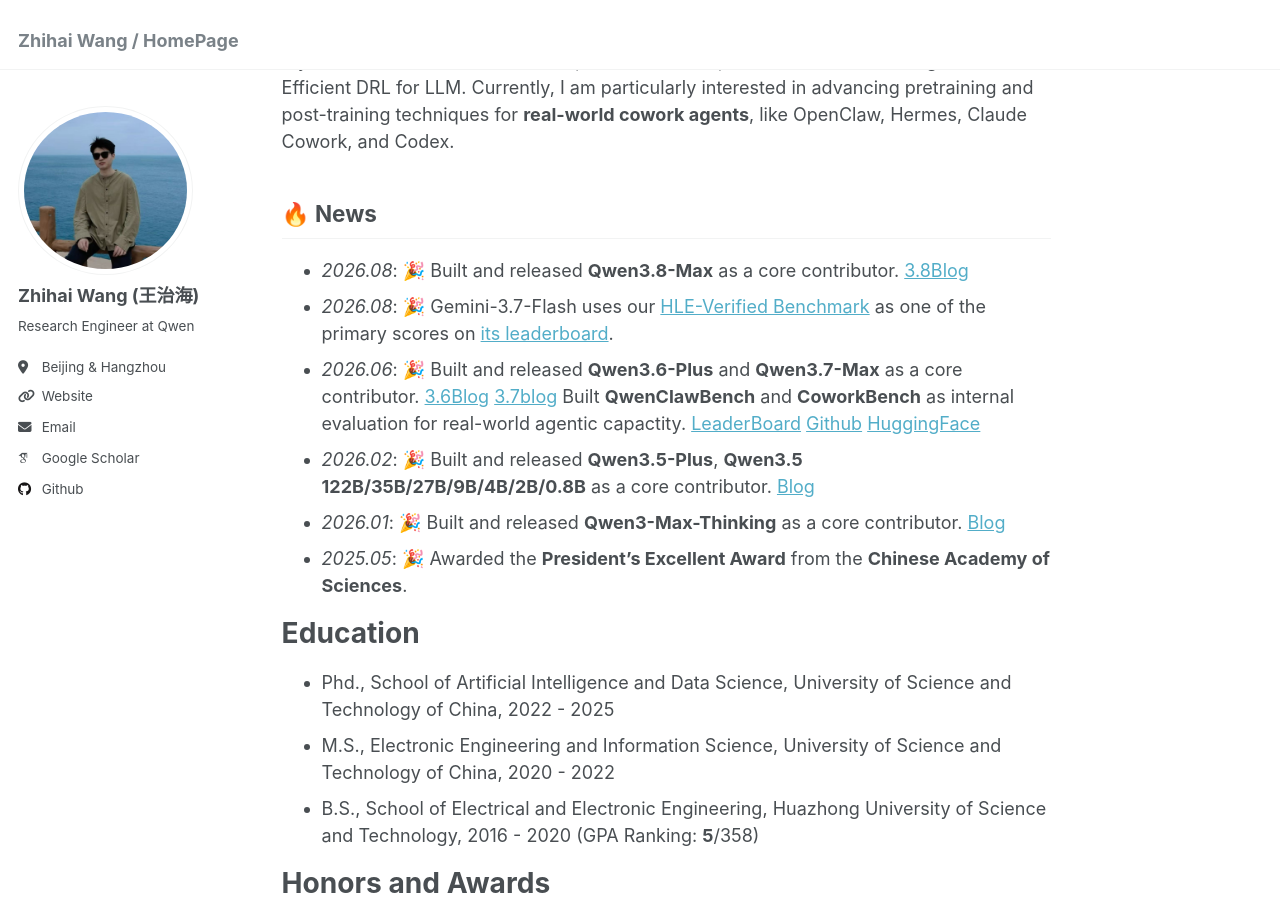
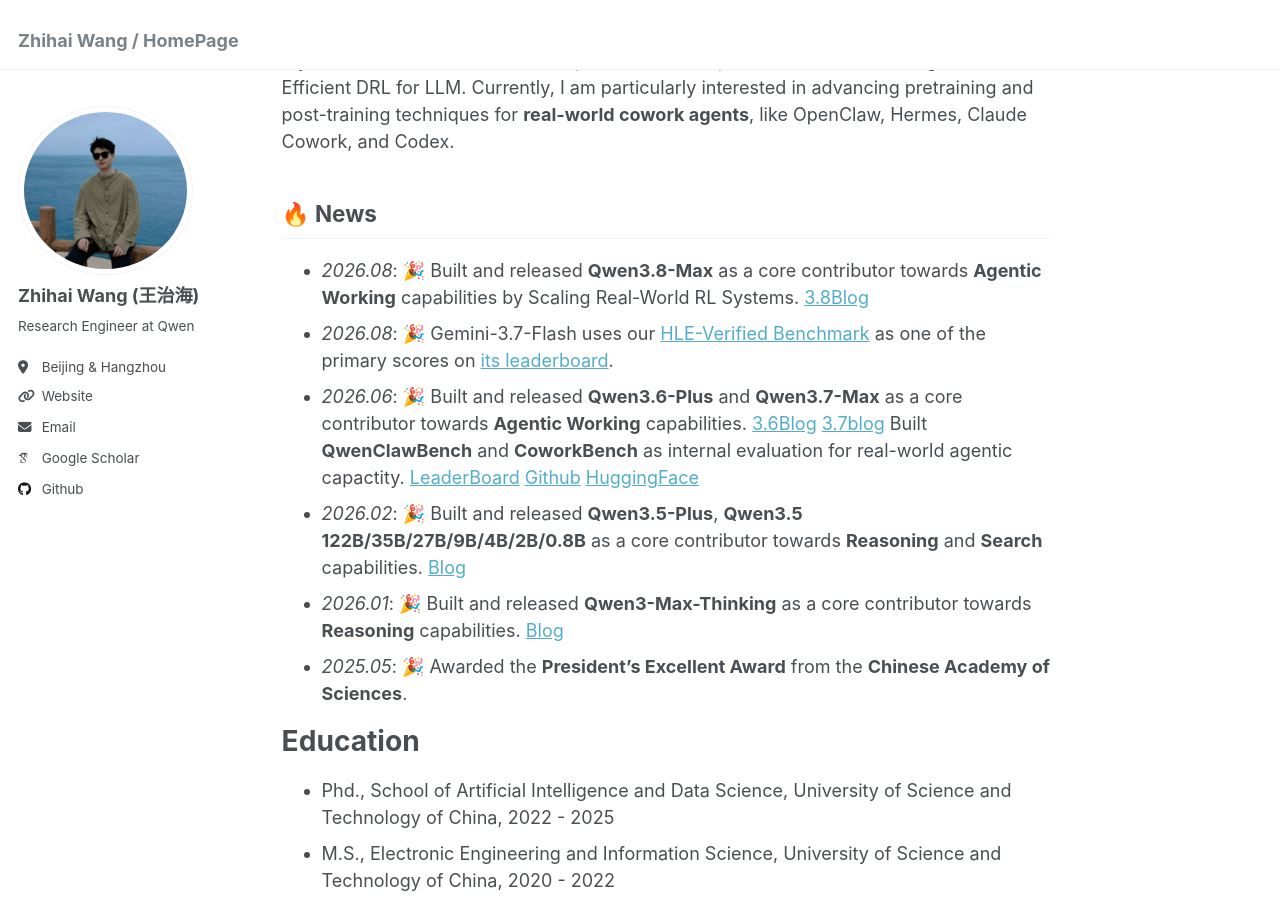
Before and after one commit to zhihaiwangx/zhihaiwangx.github.io, a Jekyll site: the page built from _pages/about.md, in a window 1280 px wide and 900 px high, scrolled down 287 px. Built offline with Jekyll 4.4.1, drawn with Linux system fonts in a browser that asks for light colours; some web fonts are replaced.

Commit message:
Minor Update

```diff
--- a/_pages/about.md
+++ b/_pages/about.md
@@ -13,11 +13,11 @@ My research interests include Sample-Efficient Deep Reinforcement Learning (DRL)
 
 ## 🔥 News
 
-* *2026.08*: 🎉 Built and released **Qwen3.8-Max** as a core contributor. [3.8Blog](https://qwen.ai/blog?id=qwen3.8)
+* *2026.08*: 🎉 Built and released **Qwen3.8-Max** as a core contributor towards **Agentic Working** capabilities by Scaling Real-World RL Systems. [3.8Blog](https://qwen.ai/blog?id=qwen3.8)
 * *2026.08*: 🎉 Gemini-3.7-Flash uses our [HLE-Verified Benchmark](https://huggingface.co/datasets/skylenage/HLE-Verified) as one of the primary scores on [its leaderboard](https://blog.google/innovation-and-ai/models-and-research/gemini-models/introducing-gemini-3-7-flash/).
-* *2026.06*: 🎉 Built and released **Qwen3.6-Plus** and **Qwen3.7-Max** as a core contributor. [3.6Blog](https://qwen.ai/blog?id=qwen3.6) [3.7blog](https://qwen.ai/blog?id=qwen3.7) Built **QwenClawBench** and **CoworkBench** as internal evaluation for real-world agentic capactity. [LeaderBoard](https://skylenage-ai.github.io/QwenClawBench-Leaderboard/) [Github](https://github.com/SKYLENAGE-AI/QwenClawBench) [HuggingFace](https://huggingface.co/datasets/skylenage-ai/QwenClawBench)
-* *2026.02*: 🎉 Built and released **Qwen3.5-Plus**, **Qwen3.5 122B/35B/27B/9B/4B/2B/0.8B** as a core contributor. [Blog](https://qwen.ai/blog?id=qwen3.5)
-* *2026.01*: 🎉 Built and released **Qwen3-Max-Thinking** as a core contributor. [Blog](https://qwen.ai/blog?id=qwen3-max-thinking)
+* *2026.06*: 🎉 Built and released **Qwen3.6-Plus** and **Qwen3.7-Max** as a core contributor towards **Agentic Working** capabilities. [3.6Blog](https://qwen.ai/blog?id=qwen3.6) [3.7blog](https://qwen.ai/blog?id=qwen3.7) Built **QwenClawBench** and **CoworkBench** as internal evaluation for real-world agentic capactity. [LeaderBoard](https://skylenage-ai.github.io/QwenClawBench-Leaderboard/) [Github](https://github.com/SKYLENAGE-AI/QwenClawBench) [HuggingFace](https://huggingface.co/datasets/skylenage-ai/QwenClawBench)
+* *2026.02*: 🎉 Built and released **Qwen3.5-Plus**, **Qwen3.5 122B/35B/27B/9B/4B/2B/0.8B** as a core contributor towards **Reasoning** and **Search** capabilities. [Blog](https://qwen.ai/blog?id=qwen3.5)
+* *2026.01*: 🎉 Built and released **Qwen3-Max-Thinking** as a core contributor towards **Reasoning** capabilities. [Blog](https://qwen.ai/blog?id=qwen3-max-thinking)
 * *2025.05*: 🎉 Awarded the **President’s Excellent Award** from the **Chinese Academy of Sciences**.
 
 Education
```
